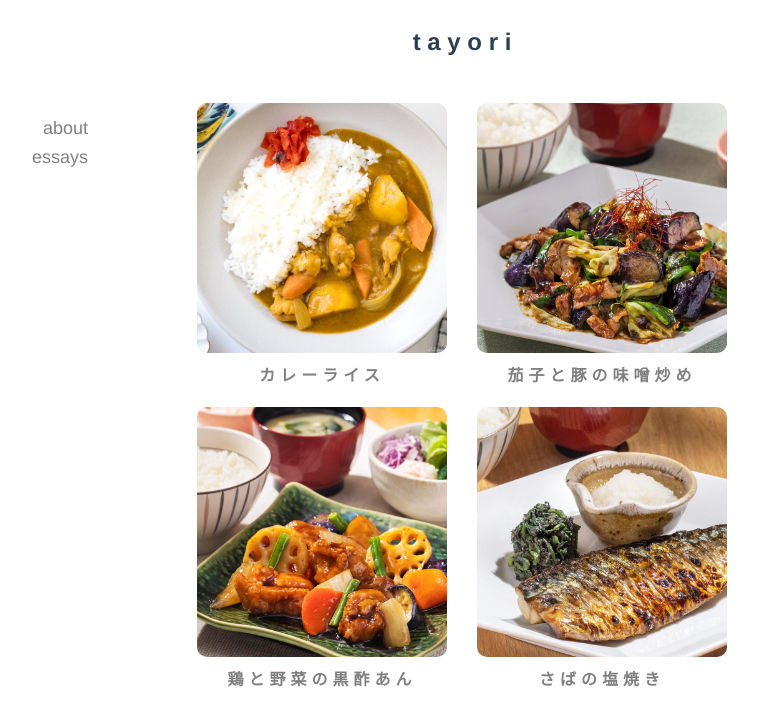
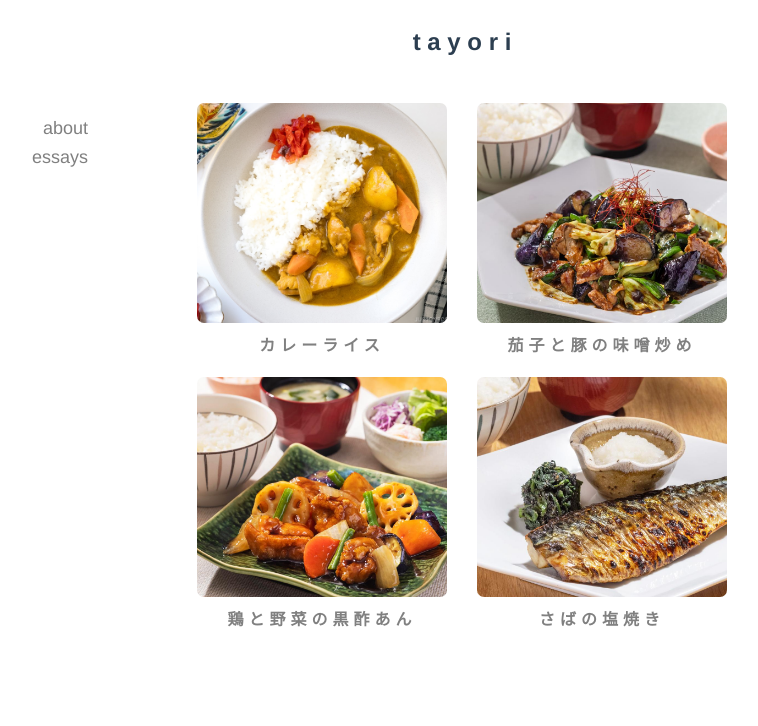
Before and after one commit to iggyray/tayori, a Vue app: page /essays in a window 1280 px wide. Shown: the top 726 px of the page, without its empty margins (178-936 px from the left). Built offline with nearby package versions, Linux system fonts and the light colour scheme.

Commit message:
improved topic component styling

```diff
--- a/src/components/TopicComponent.vue
+++ b/src/components/TopicComponent.vue
@@ -39,9 +39,9 @@ h4 {
 }
 img {
   width: 250px;
-  height: 250px;
+  height: 220px;
   object-fit: cover;
-  border-radius: 10px;
+  border-radius: 7px;
 }
 a:hover {
   cursor: pointer;
```
